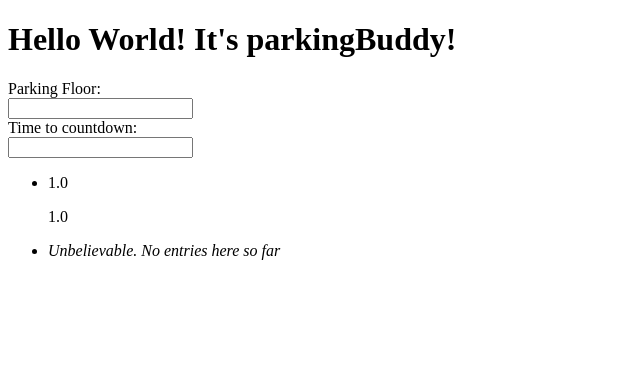
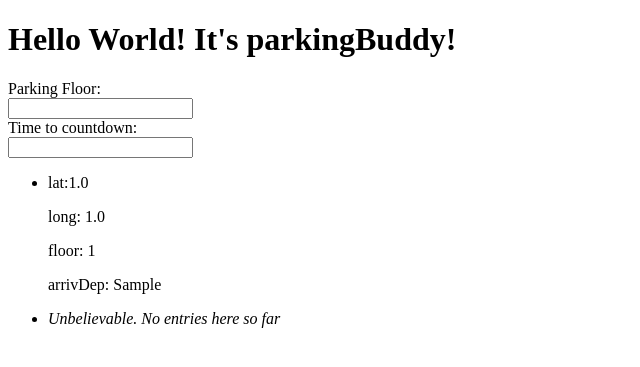
Before and after one commit to calvinsettachatgul/parkingBuddy, a Flask app: page / in a window 1280 px wide. Shown: the top 367 px of the page, without its empty margins (0-640 px from the left). Run offline with Flask 2, Linux system fonts and the light colour scheme; tables that the repository leaves empty hold one stand-in row (values such as "Sample post"); some libraries are stand-ins or nearby versions.

Commit message:
simple list view of parking events

```diff
--- a/templates/homepage.html
+++ b/templates/homepage.html
@@ -13,7 +13,7 @@
     </form>
   <ul class=events>
   {% for event in events %}
-    <li><p>{{ event.lat }}</p> <p>{{ event.long}}</p>
+    <li><p>lat:{{ event.lat }}</p> <p>long: {{ event.long}}</p><p>floor: {{event.floor}}</p><p>arrivDep: {{event.arrivDepart}}</p>
   {% else %}
     <li><em>Unbelievable.  No entries here so far</em>
   {% endfor %}
```
